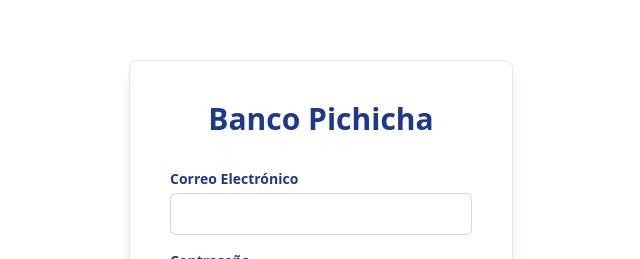
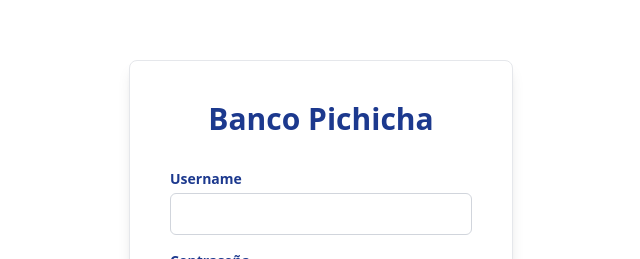
Before and after one commit to Bryan-Quispe/BaseAvanzadaG1, a React (Vite) app in the folder Frontend/frontBancoPichincha/: page / in a window 1280 px wide. Shown: the part 147-406 px from the top of the page, without its empty margins (319-959 px from the left). Built offline with nearby package versions, Linux system fonts and the light colour scheme.

Commit message:
V1.3.1 Fixing problems with local storage, now the login uses the react context

```diff
--- a/Frontend/frontBancoPichincha/package.json
+++ b/Frontend/frontBancoPichincha/package.json
@@ -11,6 +11,7 @@
   },
   "dependencies": {
     "@tailwindcss/vite": "^4.1.11",
+    "jwt-decode": "^4.0.0",
     "react": "^19.1.0",
     "react-dom": "^19.1.0",
     "react-router-dom": "^7.7.1",
--- a/Frontend/frontBancoPichincha/src/App.jsx
+++ b/Frontend/frontBancoPichincha/src/App.jsx
@@ -1,19 +1,22 @@
-import { BrowserRouter as Router, Routes, Route } from 'react-router-dom';
+import { BrowserRouter as Router, Routes, Route, Navigate } from 'react-router-dom';
 import './App.css';
 import Login from './pages/Login.jsx';
-import { useState } from 'react'
 import { Menu } from './pages/Menu.jsx';
 import Register from './pages/Register.jsx';
+import { useAuth } from './context/AuthContext';
 
 function App() {
+  const { token } = useAuth();
+
+  const isAuthenticated = token !== null;
+
   return (
-
-      <Routes>
-        <Route path="/" element={localStorage.getItem("token") === null ? <Login /> : <Menu />} />
-        <Route path="/register" element={<Register />} />
-      </Routes>
+    <Routes>
+      <Route path="/" element={isAuthenticated ? <Menu /> : <Login />} />
+      <Route path="/register" element={<Register />} />
+      <Route path="*" element={<Navigate to="/" />} />
+    </Routes>
   );
-
 }
 
 export default App;
--- /dev/null
+++ b/Frontend/frontBancoPichincha/src/context/AuthContext.jsx
@@ -0,0 +1,32 @@
+import { createContext, useContext, useState, useEffect } from 'react';
+
+const AuthContext = createContext();
+
+export const AuthProvider = ({ children }) => {
+  const [token, setToken] = useState(null);
+
+  useEffect(() => {
+    const savedToken = sessionStorage.getItem("token");
+    if (savedToken) {
+      setToken(savedToken);
+    }
+  }, []);
+
+  const login = (newToken) => {
+    sessionStorage.setItem("token", newToken);
+    setToken(newToken);
+  };
+
+  const logout = () => {
+    sessionStorage.removeItem("token");
+    setToken(null);
+  };
+
+  return (
+    <AuthContext.Provider value={{ token, login, logout }}>
+      {children}
+    </AuthContext.Provider>
+  );
+};
+
+export const useAuth = () => useContext(AuthContext);
--- a/Frontend/frontBancoPichincha/src/pages/Login.jsx
+++ b/Frontend/frontBancoPichincha/src/pages/Login.jsx
@@ -1,10 +1,12 @@
 import { useState } from "react";
 import { useNavigate } from 'react-router-dom';
+import { useAuth } from '../context/AuthContext';
 
 function Login() {
   const [username, setUsername] = useState("");
   const [password, setPassword] = useState("");
   const navigate = useNavigate();
+  const { login } = useAuth();
 
   const registro = () => {
     navigate('/register');
@@ -27,19 +29,17 @@
 
       const data = await response.json();
 
-      localStorage.setItem("token", data.access_token);
       const user = await fetch(`https://baseavanzadag1.onrender.com/clientes/${username}`, {
-        method: "POST",
+        method: "GET",
         headers: {
           "Content-Type": "application/x-www-form-urlencoded",
           "Authorization": `Bearer ${localStorage.getItem("token")}`
-        },
-        body: formData.toString()
+        }
       });
 
-      console.log(user);
 
-      window.location.reload();
+      login(data.access_token);
+
     } catch (error) {
       console.error("Login failed:", error);
     }
@@ -54,7 +54,7 @@
           </h2>
           <div className="mb-4">
             <label className="block text-sm font-semibold text-blue-900 mb-1">
-              Correo Electrónico
+              Username
             </label>
             <input
               type="text"
```
Also changed, not shown: Frontend/frontBancoPichincha/src/main.jsx (+5 -3 lines), 1 other file (tests, documents, lock files or other folders).
